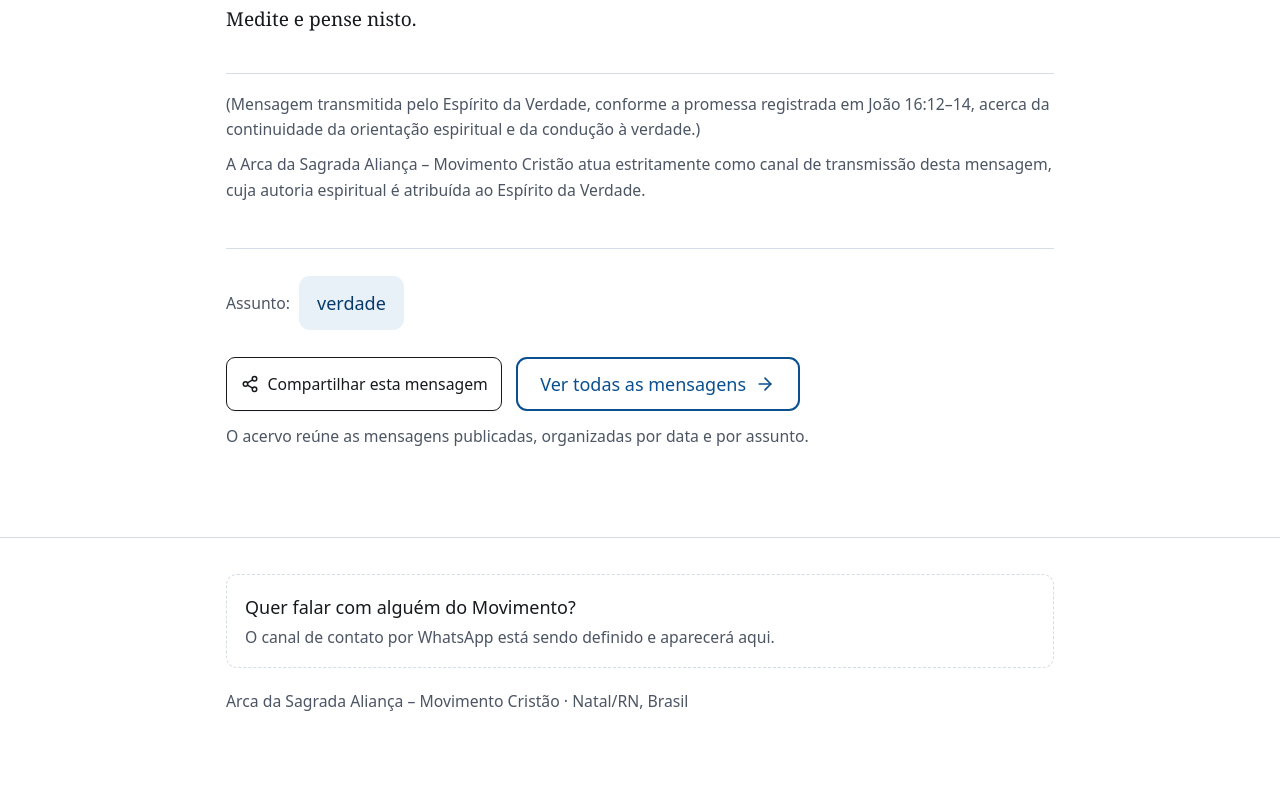
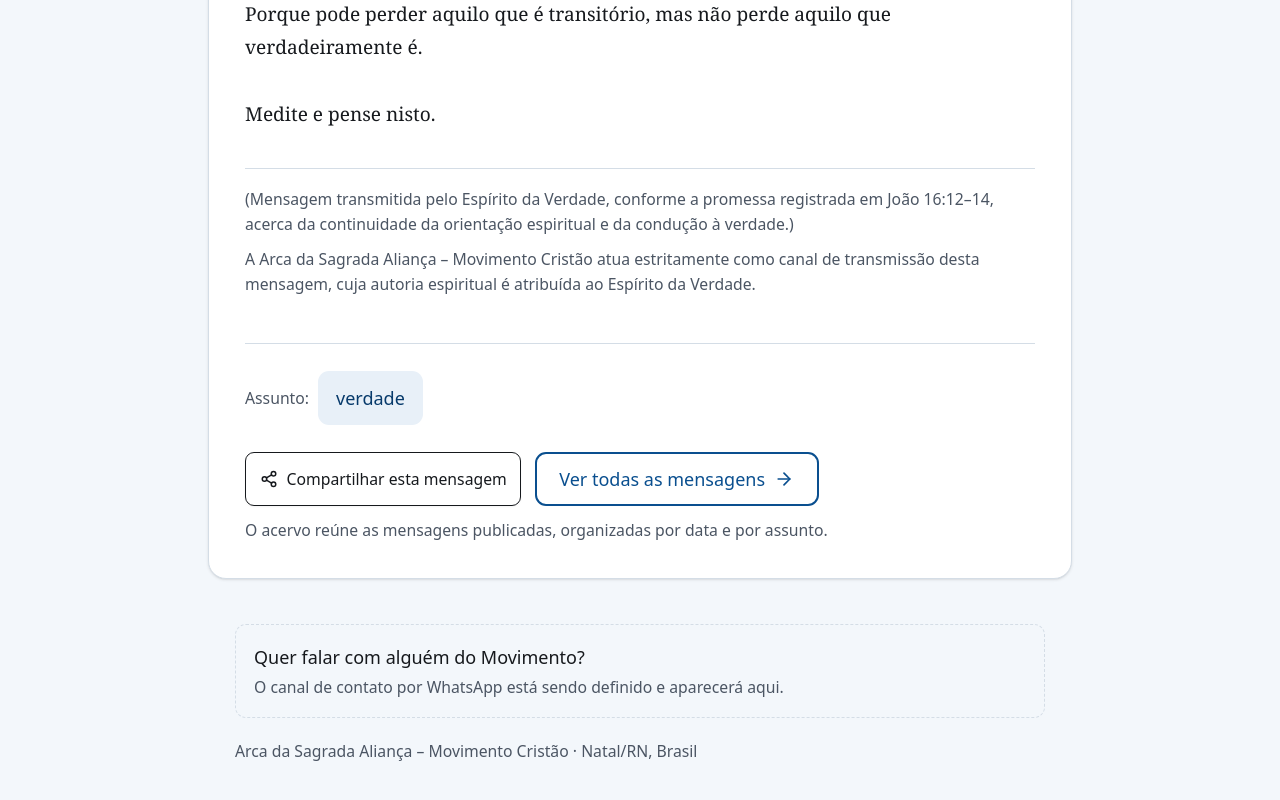
Before and after one commit to pedroasiqueira/movimento_cristao, a React (Vite) app: page / in a window 1280 px wide. Shown: the part 3081-3881 px from the top of the page. Before the commit the page ends 3830 px from the top, so only its background shows below. Built offline with nearby package versions, Linux system fonts and the light colour scheme.

Commit message:
fundo da página

```diff
--- a/src/App.jsx
+++ b/src/App.jsx
@@ -23,8 +23,13 @@ export default function App() {
 
       <Cabecalho />
 
-      <main id="conteudo" className="mx-auto max-w-3xl px-4 py-8">
-        <Routes>
+      {/* A folha: texto sempre sobre branco (pedido do Pedro); o céu vive em volta. */}
+      <div className="px-3 sm:px-6">
+        <main
+          id="conteudo"
+          className="mx-auto my-6 w-full max-w-3xl rounded-2xl border border-borda bg-papel px-4 py-8 shadow-sm sm:px-8"
+        >
+          <Routes>
           <Route path="/" element={<Home />} />
           <Route path="/acervo" element={<Acervo />} />
           <Route path="/mensagem/:data" element={<MensagemPagina />} />
@@ -33,11 +38,13 @@ export default function App() {
           <Route path="/encontros" element={<Encontros />} />
           <Route path="/sobre" element={<Sobre />} />
           <Route path="*" element={<NaoEncontrada />} />
-        </Routes>
-      </main>
+          </Routes>
+        </main>
+      </div>
 
-      <footer className="mt-12 border-t border-borda py-8">
-        <div className="mx-auto max-w-3xl space-y-5 px-4">
+      {/* Rodapé direto sobre o céu — sem folha, para o fundo respirar. */}
+      <footer className="pt-4 pb-10">
+        <div className="mx-auto max-w-3xl space-y-5 px-4 sm:px-6">
           {/* Caminho de contato visível também no rodapé — FR-19 */}
           <Contato />
           <p className="text-sm text-tinta-suave">
--- a/src/index.css
+++ b/src/index.css
@@ -14,6 +14,9 @@
   --borda: #d4dde6;
   --papel: #ffffff;
   --papel-suave: #f7fafc;
+  --ceu-alto: #dbeaf6;       /* topo do céu — azul do Movimento, diluído */
+  --ceu-baixo: #f3f7fb;      /* meio do céu */
+  --horizonte: #f8f0e2;      /* horizonte — areia dourada do amanhecer */
 
   /*
     Contrato de cores do shadcn/ui, apontado para a paleta acima.
@@ -99,8 +102,27 @@ html[data-escala="3"] { font-size: 26px; }
 body {
   font-family: var(--font-interface);
   color: var(--color-tinta);
-  background: var(--color-papel);
+  background: var(--ceu-baixo);
   line-height: 1.6;
+}
+
+/*
+  O céu — resposta ao "site sem vida" do Pedro, dentro das anti-referências
+  de §5: cor calma, estática, sem imagem pesada (rede fraca, §7). Um degradê
+  de amanhecer atrás de tudo; o conteúdo descansa numa folha branca por cima.
+  Camada fixa em pseudo-elemento: cobre a janela inteira, estável em qualquer
+  navegador, sem repintura ao rolar.
+*/
+body::before {
+  content: "";
+  position: fixed;
+  inset: 0;
+  z-index: -1;
+  background:
+    radial-gradient(55rem 38rem at 88% -12%, rgba(10, 79, 143, 0.10), transparent 60%),
+    radial-gradient(48rem 34rem at -12% 18%, rgba(125, 178, 220, 0.18), transparent 55%),
+    radial-gradient(62rem 32rem at 50% 108%, rgba(222, 168, 92, 0.20), transparent 62%),
+    linear-gradient(180deg, var(--ceu-alto) 0%, var(--ceu-baixo) 52%, var(--horizonte) 100%);
 }
 
 /* Foco sempre visível — §7. */
```
